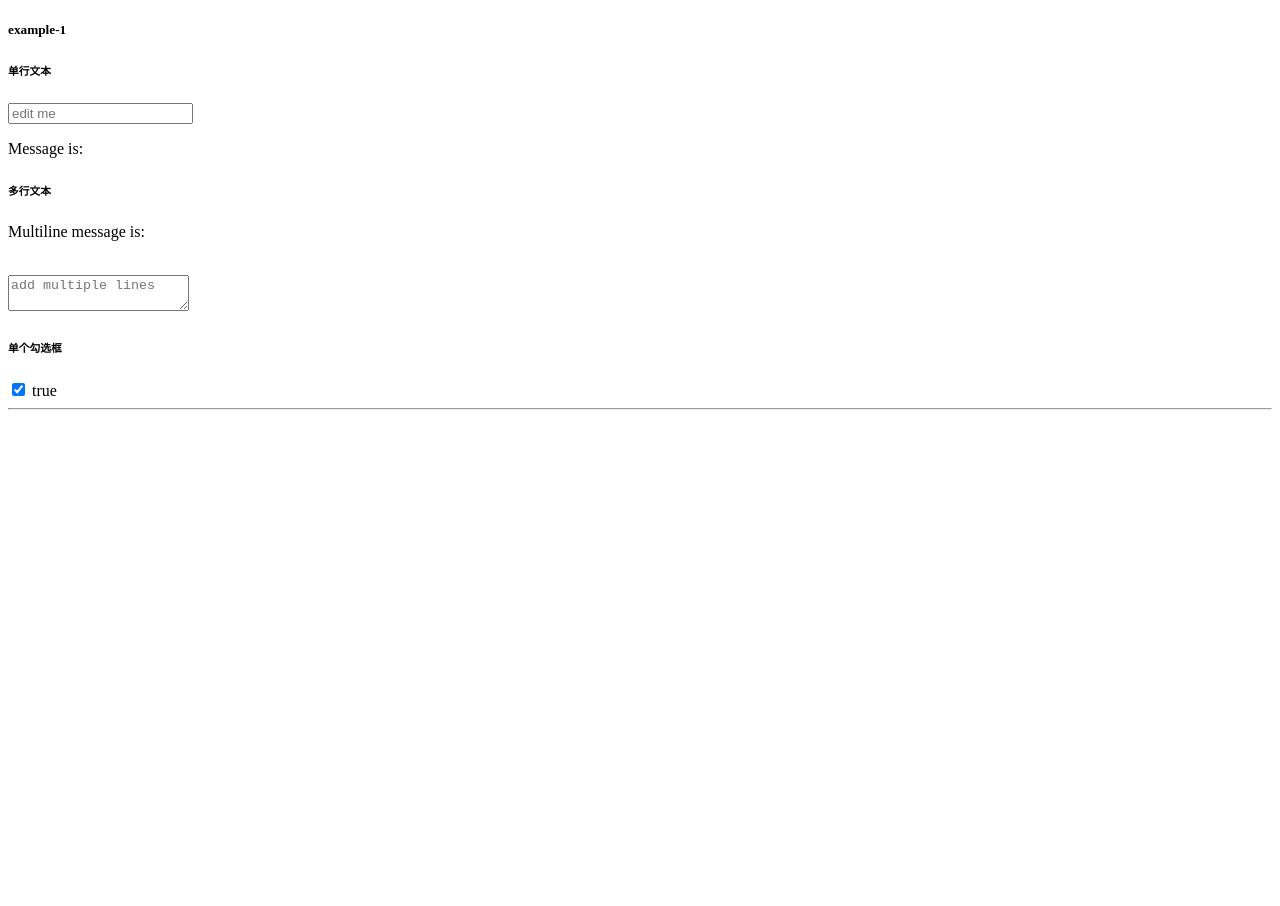
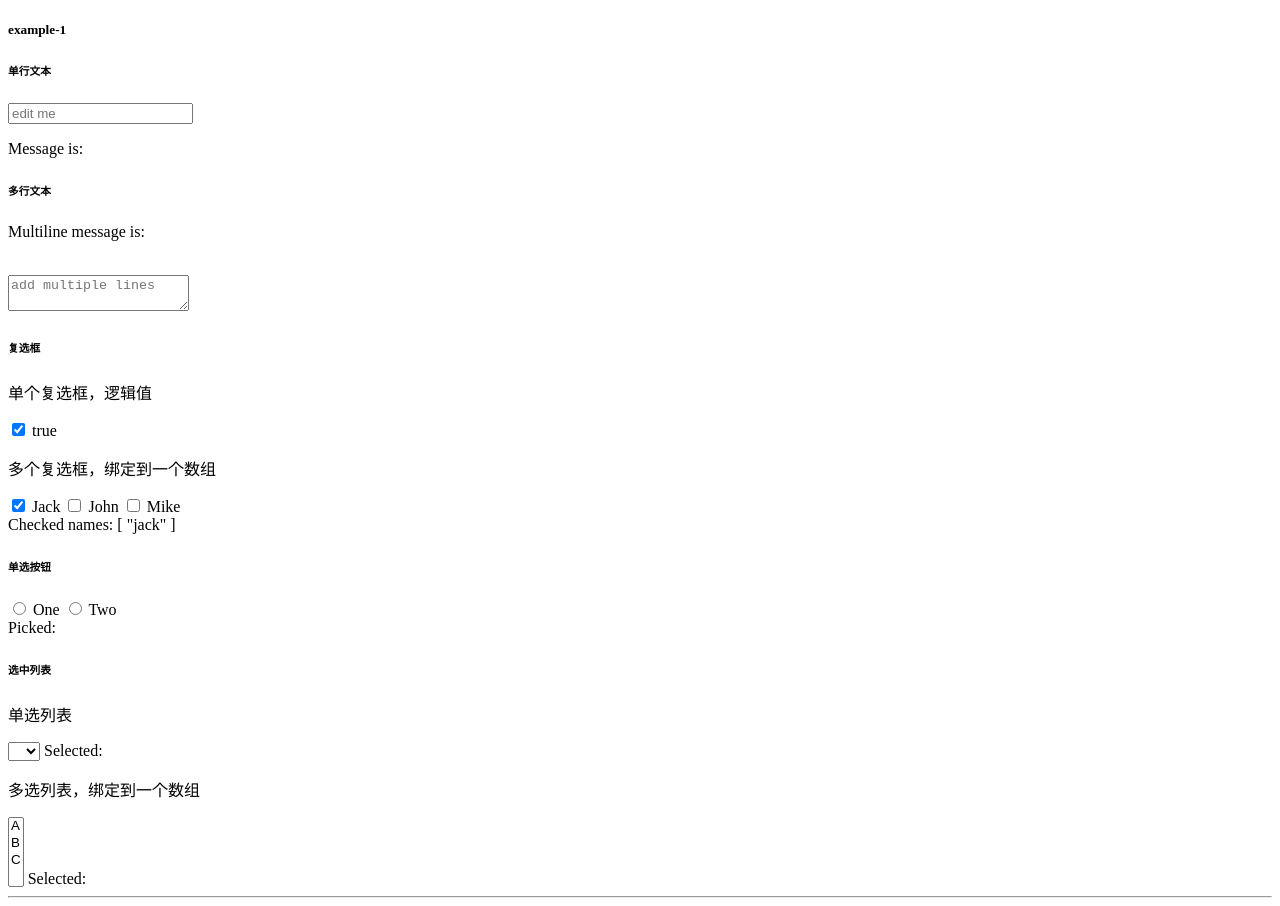
Before and after one commit to elegance/vue-demo, a plain HTML site: page 09-forms/example.html in a window 1280 px wide. Before the commit the page ends 800 px from the top, so only its background shows below. Drawn offline with nearby package versions, Linux system fonts and the light colour scheme.

Commit message:
form example

```diff
--- a/09-forms/example.html
+++ b/09-forms/example.html
@@ -15,9 +15,46 @@
         <p style="white-space:pre">{{message}}</p>
         <br>
         <textarea v-model="message" placeholder="add multiple lines"></textarea>
-        <h6>单个勾选框</h6>
+
+        <h6>复选框</h6>
+        <p>单个复选框，逻辑值</p>
         <input type="checkbox" id="checkbox" v-model="checked">
         <label for="checkbox">{{ checked }}</label>
+        <p>多个复选框，绑定到一个数组</p>
+        <input type="checkbox" id="jack" value="jack" v-model="checkedNames">
+        <label for="jack">Jack</label>
+        <input type="checkbox" id="john" value="john" v-model="checkedNames">
+        <label for="john">John</label>
+        <input type="checkbox" id="mike" value="mike" v-model="checkedNames">
+        <label for="mike">Mike</label>
+        <br>
+        <span>Checked names: {{checkedNames}}</span>
+
+        <h6>单选按钮</h6>
+        <input type="radio" id="one" value="One" v-model="picked">
+        <label for="one">One</label>
+        <input type="radio" id="two" value="Two" v-model="picked">
+        <label for="two">Two</label>
+        <br>
+        <span>Picked: {{picked}}</span>
+
+        <h6>选中列表</h6>
+        <p>单选列表</p>
+        <select v-model="selected">
+            <option>A</option>
+            <option>B</option>
+            <option>C</option>
+        </select>
+        <span>Selected: {{selected}}</span>
+
+        <p>多选列表，绑定到一个数组</p>
+        <select v-model="selected2" multiple>
+            <option>A</option>
+            <option>B</option>
+            <option>C</option>
+        </select>
+        <span>Selected: {{selected2}}</span>
+
     </div>
     <hr>
 
--- a/09-forms/example.js
+++ b/09-forms/example.js
@@ -2,6 +2,10 @@ var example1 = new Vue({
     el: '#example-1',
     data: {
         message: '',
-        checked: true
+        checked: true,
+        checkedNames: ['jack'],
+        picked: '',
+        selected: '',
+        selected2: ''
     }
 });
```
